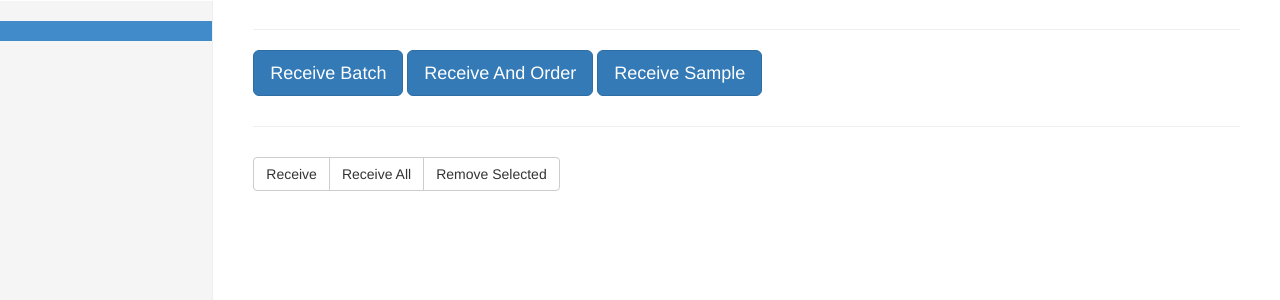
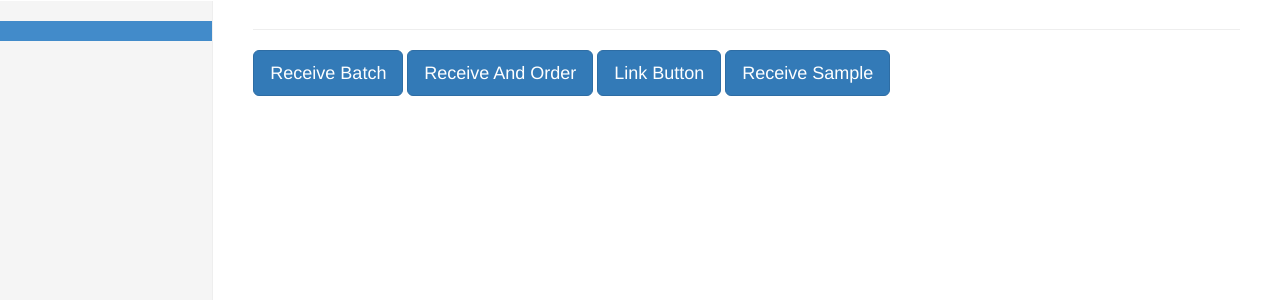
Before and after one commit to botswana-harvard/getresults-receive, a Django app: template getresults_receive/templates/receive_order.html in a window 1280 px wide. Shown: the part 50-350 px from the top of the page. Run offline with Django 3.2, Linux system fonts and the light colour scheme; the template is opened without the code that fills it, so the values that code supplies are empty; some libraries are stand-ins or nearby versions.

Commit message:
receive order view updates

```diff
--- a/getresults_receive/templates/receive.html
+++ b/getresults_receive/templates/receive.html
@@ -5,9 +5,10 @@
 	<button type="button" class="btn btn-primary btn-lg" data-toggle="modal" data-target="#receiveModal">
 	  Receive Batch
 	</button>
-	<button type="button" class="btn btn-primary btn-lg" data-toggle="modal" data-target="#">
+	<a href="{% url 'receive_order' %}" class="btn btn-primary btn-lg" role="button">Receive And Order</a>
+	<!--  <button type="button" class="btn btn-primary btn-lg" data-toggle="modal" data-target="#">
 	  Receive And Order
-	</button>
+	</button> -->
 	<button type="button" class="btn btn-primary btn-lg" data-toggle="modal" data-target="#">
 	  Receive Sample
 	</button>
--- a/getresults_receive/templates/receive_order.html
+++ b/getresults_receive/templates/receive_order.html
@@ -2,12 +2,13 @@
 
 {% block section_headers%}
     <!-- Button trigger modal -->
-	<button type="button" class="btn btn-primary btn-lg" data-toggle="modal" data-target="#receiveModal">
+	<button type="button" class="btn btn-primary btn-lg" >
 	  Receive Batch
 	</button>
 	<button type="button" class="btn btn-primary btn-lg" data-toggle="modal" data-target="#">
 	  Receive And Order
 	</button>
+	 <a href="#" class="btn btn-primary btn-lg" role="button">Link Button</a>
 	<button type="button" class="btn btn-primary btn-lg" data-toggle="modal" data-target="#">
 	  Receive Sample
 	</button>
@@ -54,37 +55,39 @@
 	  </div>
 	</div>
 {% endblock  %}
+
 {% block content %}
-    <h2 class="sub-header">{{section_head}}</h2>
-    <div class="table-responsive">
+	<div class="container-fluid">
+	<div class="row">
+		<!--   -->
+		<div class="col-md-9 table-responsive">
 			<table class="table table-striped">
 			      <tr>
 			        {% for head in header %}
 			            <th>{{head}}</th>
 			        {% endfor %}
 			      </tr>
-      {% for receive in received %}
+			      {% for aliquot in aliquots %}
 			        <tr>
-          <td>{{receive.patient}}</td>
-          <td>{{receive.receive_identifier}}</td>
-          <td>{{receive.receive_datetime}}</td>
-          <td>{{receive.collection_datetime}}</td>
 			          <td>
 			            <div class="checkbox">
 			              <input type="checkbox">
 			            </div>
+			          </td>
+			          <td>Aliquot {{aliquot}}</td>
+			          <td>{{received_date}}</td>
+			          <td></td>
+			          <td></td>
+			          <td>
+			            <div class="">
+			              <button type="button" class="btn btn-default">Order</button>
 			            </div>
 			          </td>
 			        </tr>
 			      {% endfor %}
 			      </table>
+
 			 </div>
-    <div class="btn-group btn-default">
-      <button class="btn btn-default" id="receive_selected"> Receive
-      </button>
-      <button class="btn btn-default" id="receive_all"> Receive All
-      </button>
-      <button class="btn btn-default" id="remove"> Remove Selected
-      </button>
+		</div>
 	</div>
 {% endblock %}
```
Also changed, not shown: getresults_receive/views/receive_order_view.py (+7 -11 lines). Lines whose indentation alone changed are shown as unchanged.
